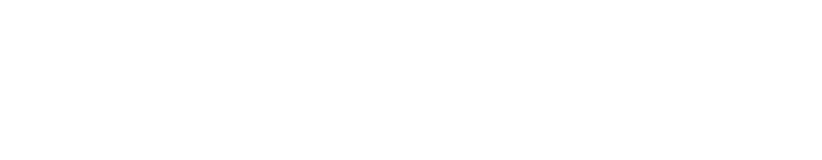
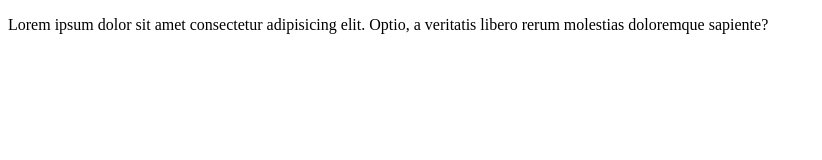
Before and after one commit to anastasija1711/Try, a plain HTML site: page index.html in a window 1280 px wide. Shown: the whole page, without its empty margins (0-822 px from the left). Drawn offline with Linux system fonts and the light colour scheme.

Commit message:
add paragraph to code

```diff
--- a/index.html
+++ b/index.html
@@ -6,6 +6,8 @@
     <title>Headers</title>
 </head>
 <body>
-
+    <p>
+        Lorem ipsum dolor sit amet consectetur adipisicing elit. Optio, a veritatis libero rerum molestias doloremque sapiente?
+    </p>
 </body>
 </html>
```
